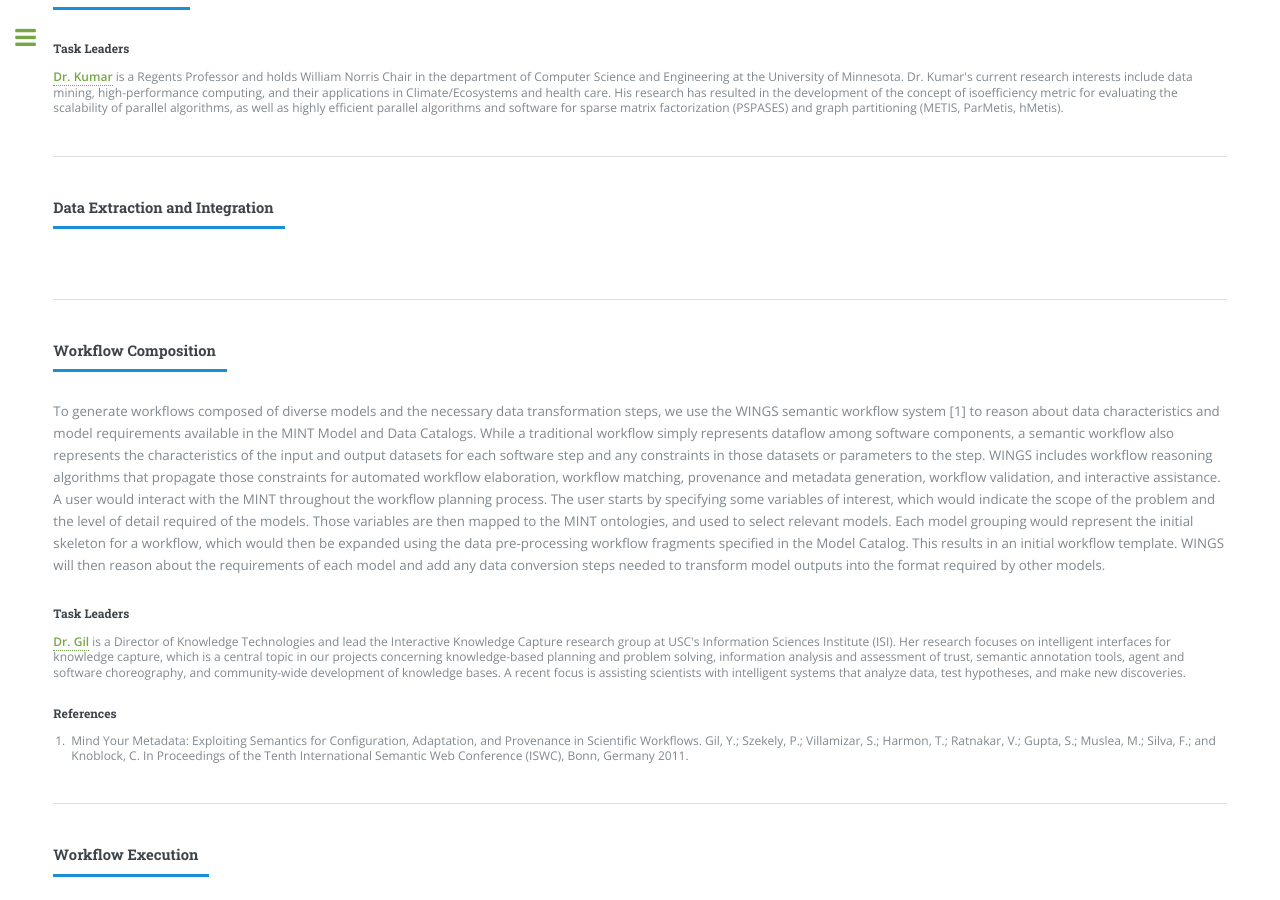
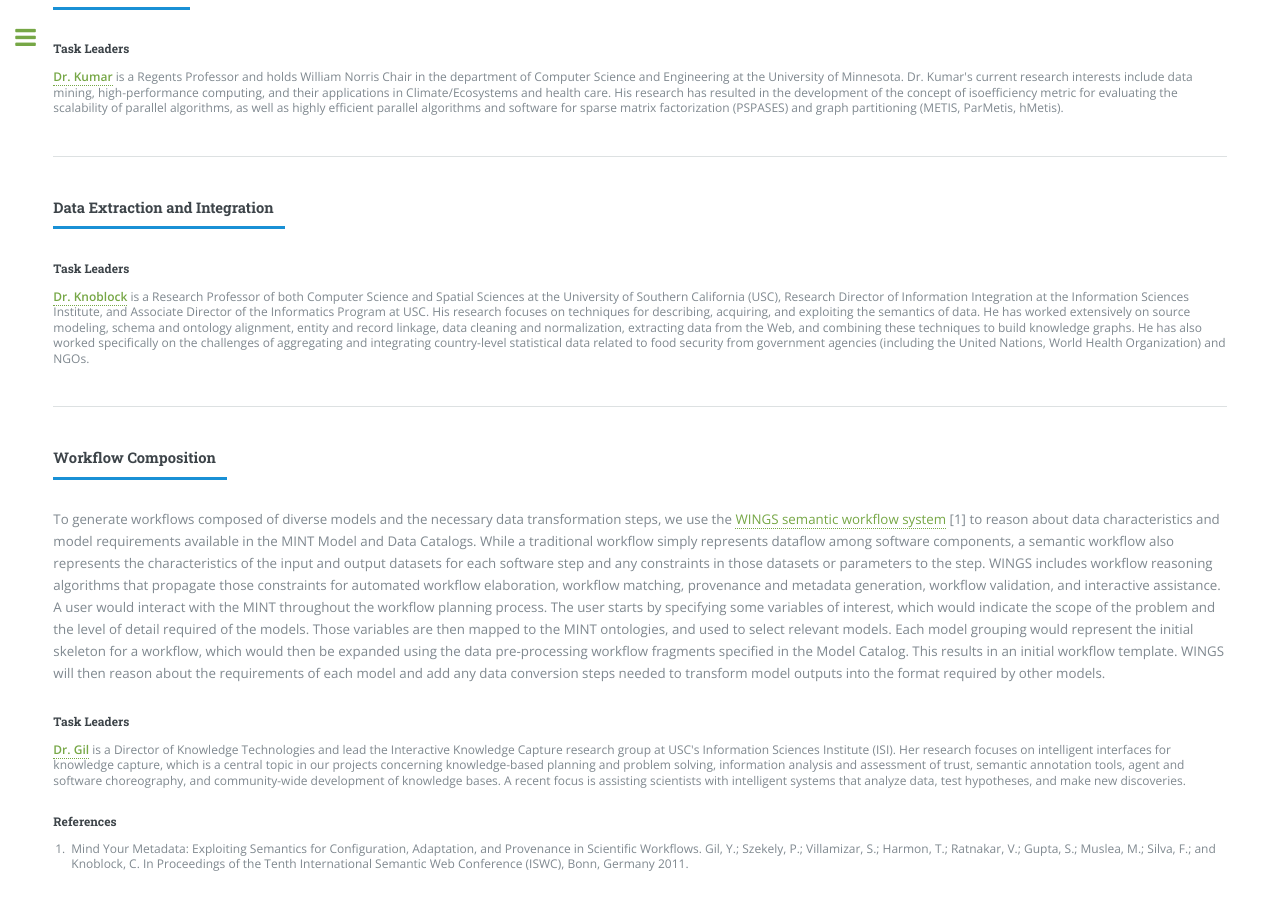
Before and after one commit to KnowledgeCaptureAndDiscovery/MINT, a Jekyll site: the page built from overview.md, in a window 1280 px wide and 900 px high, scrolled down 2397 px. Built offline with Jekyll 4.4.1, drawn with Linux system fonts in a browser that asks for light colours.

Commit message:
updating project overview

```diff
--- a/overview.md
+++ b/overview.md
@@ -156,13 +156,27 @@ title: Overview
 	<header class="major">
 		<h4>Data Extraction and Integration</h4>
 	</header>
+    <h5>Task Leaders</h5>
+    <p style="font-size: 0.9em; line-height: 1.3em">
+        <strong><a href="http://usc-isi-i2.github.io/knoblock/" target="_blank">
+        Dr. Knoblock</a></strong> is a Research Professor of both Computer Science and Spatial Sciences at
+        the University of Southern California (USC), Research Director of Information Integration at the
+        Information Sciences Institute, and Associate Director of the Informatics Program at USC. His research
+        focuses on techniques for describing, acquiring, and exploiting the semantics of data. He has worked
+        extensively on source modeling, schema and ontology alignment, entity and record linkage, data cleaning
+        and normalization, extracting data from the Web, and combining these techniques to build knowledge
+        graphs. He has also worked specifically on the challenges of aggregating and integrating country-level
+        statistical data related to food security from government agencies (including the United Nations,
+        World Health Organization) and NGOs.
+    </p>
     <hr class="major" />
 	<header class="major">
 		<h4>Workflow Composition</h4>
 	</header>
 	<p>
 	    To generate workflows composed of diverse models and the necessary data transformation steps, we use
-	    the WINGS semantic workflow system [1] to reason about data characteristics and model requirements
+	    the <a href="http://www.wings-workflows.org/" target="_blank">WINGS semantic workflow system</a> [1]
+	    to reason about data characteristics and model requirements
 	    available in the MINT Model and Data Catalogs. While a traditional workflow simply represents dataflow
 	    among software components, a semantic workflow also represents the characteristics of the input and
 	    output datasets for each software step and any constraints in those datasets or parameters to the step.
```
